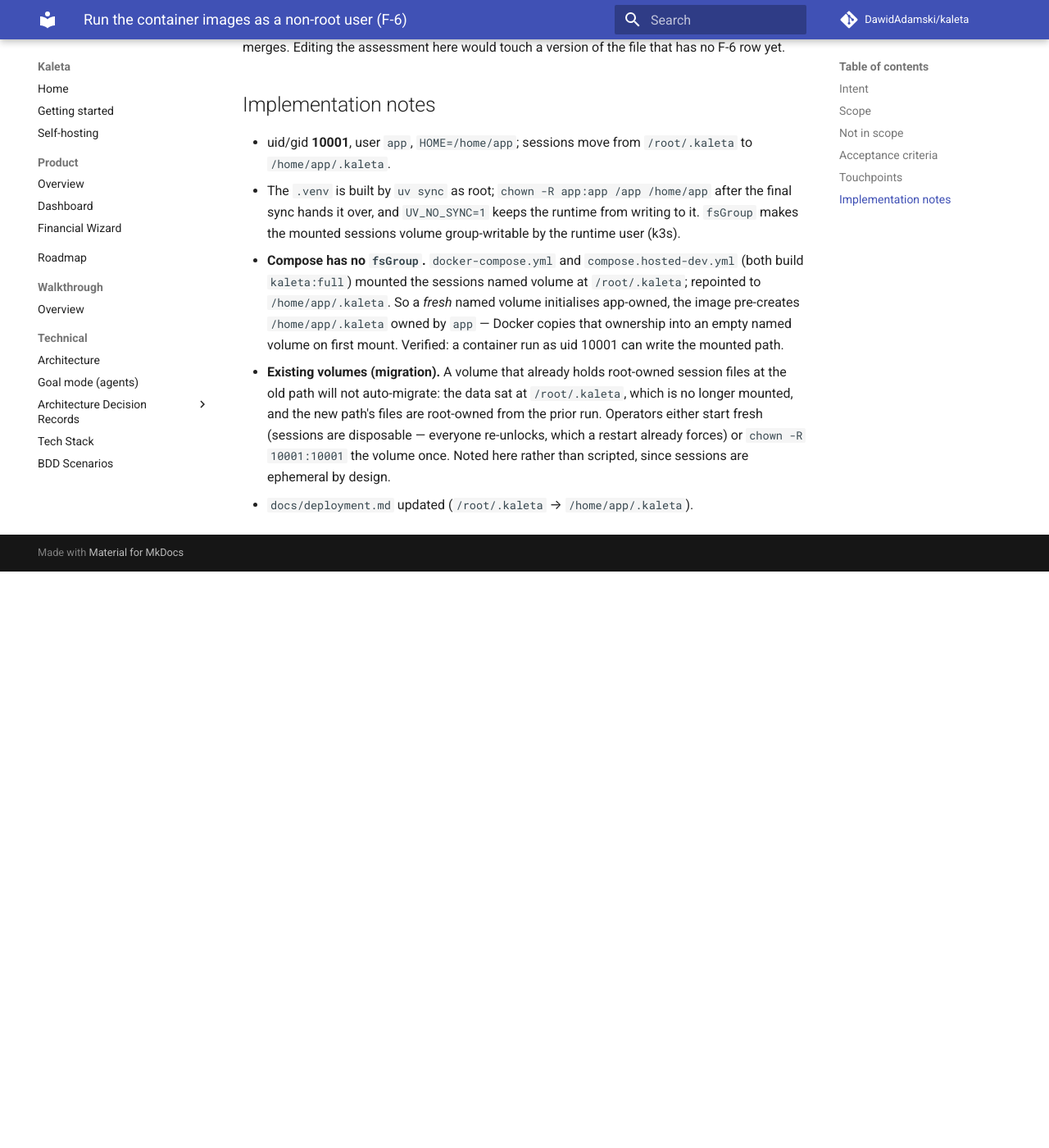
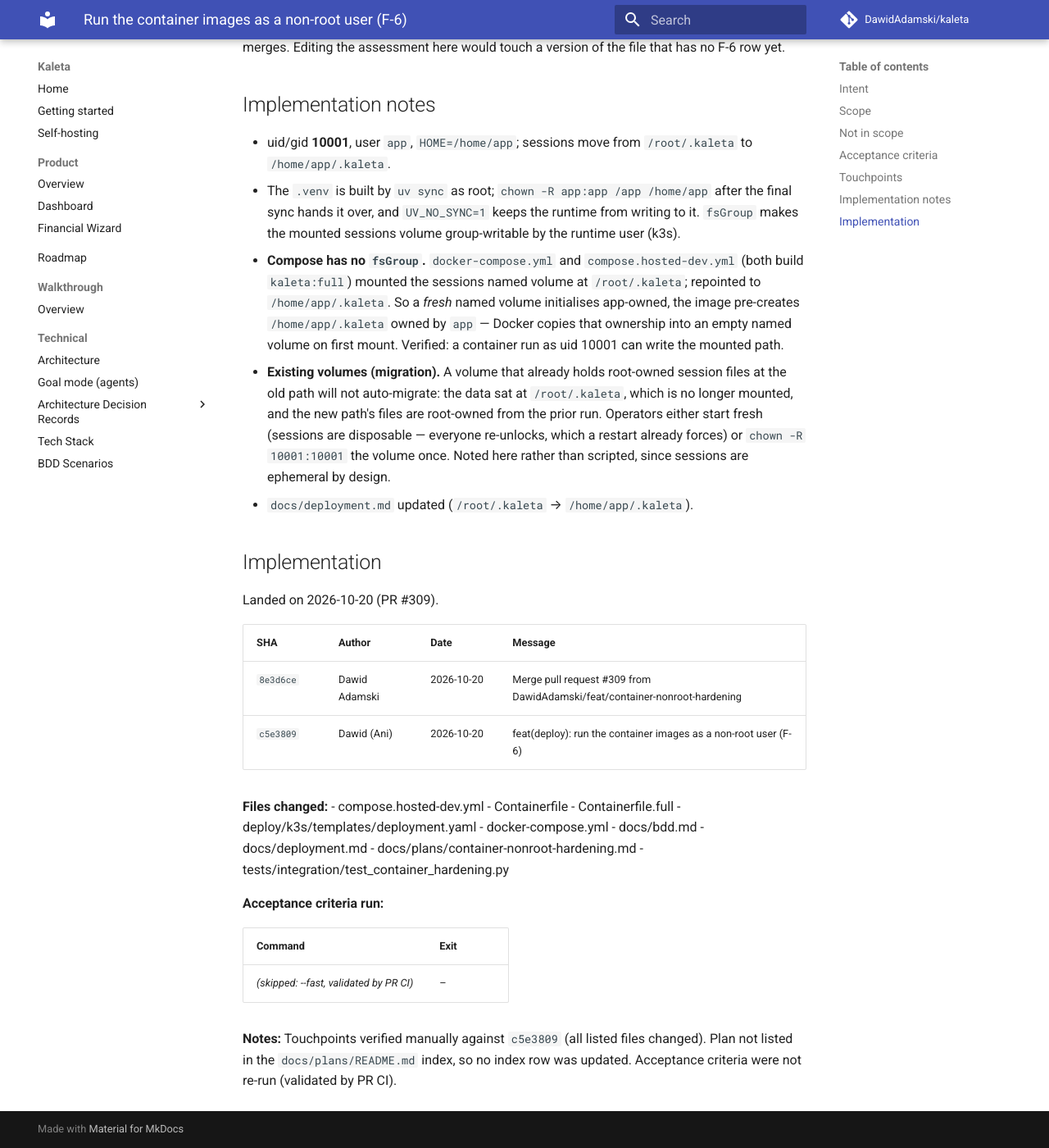
Before and after one commit to DawidAdamski/kaleta, an MkDocs documentation site: the page built from docs/plans/archive/container-nonroot-hardening.md, in a window 1280 px wide and 1400 px high, scrolled down 1593 px. Shown: the whole window at 82% size. Built offline with MkDocs 1.6.1 and Material for MkDocs 9.7.7, drawn with Linux system fonts in a browser that asks for light colours; comment, search, counter and statistics services are not loaded; before the commit the page ends 2290 px from its top, so only the background shows below that.

Commit message:
docs(plans): archive container-nonroot-hardening (#309)
Co-Authored-By: Claude Sonnet 5.5 <noreply@anthropic.com>

```diff
--- a/docs/plans/container-nonroot-hardening.md
+++ b/docs/plans/archive/container-nonroot-hardening.md
@@ -3,8 +3,9 @@ plan_id: container-nonroot-hardening
 title: Run the container images as a non-root user (F-6)
 area: security (deploy/containers)
 effort: small
-status: in-progress
-roadmap_ref: ../roadmap.md
+status: archived
+archived_at: 2026-10-20
+roadmap_ref: ../../roadmap.md
 ---
 
 # Run the container images as a non-root user (F-6)
@@ -89,3 +90,31 @@ assessment here would touch a version of the file that has no F-6 row yet.
   `chown -R 10001:10001` the volume once. Noted here rather than scripted,
   since sessions are ephemeral by design.
 - `docs/deployment.md` updated (`/root/.kaleta` → `/home/app/.kaleta`).
+
+## Implementation
+
+Landed on 2026-10-20 (PR #309).
+
+| SHA | Author | Date | Message |
+|---|---|---|---|
+| `8e3d6ce` | Dawid Adamski | 2026-10-20 | Merge pull request #309 from DawidAdamski/feat/container-nonroot-hardening |
+| `c5e3809` | Dawid (Ani) | 2026-10-20 | feat(deploy): run the container images as a non-root user (F-6) |
+
+**Files changed:**
+- compose.hosted-dev.yml
+- Containerfile
+- Containerfile.full
+- deploy/k3s/templates/deployment.yaml
+- docker-compose.yml
+- docs/bdd.md
+- docs/deployment.md
+- docs/plans/container-nonroot-hardening.md
+- tests/integration/test_container_hardening.py
+
+**Acceptance criteria run:**
+
+| Command | Exit |
+|---|---|
+| _(skipped: --fast, validated by PR CI)_ | – |
+
+**Notes:** Touchpoints verified manually against `c5e3809` (all listed files changed). Plan not listed in the `docs/plans/README.md` index, so no index row was updated. Acceptance criteria were not re-run (validated by PR CI).
```
